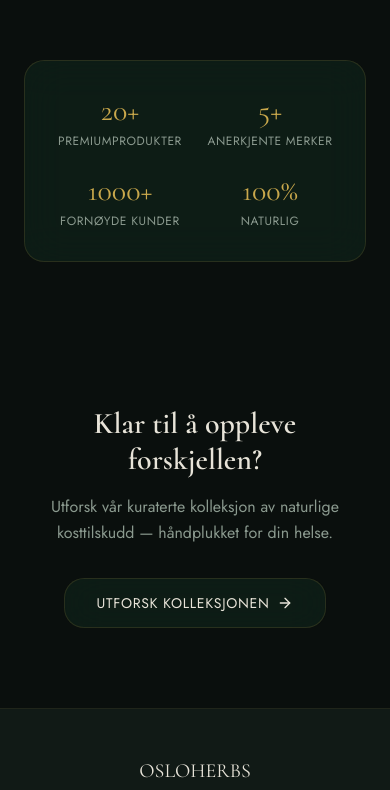
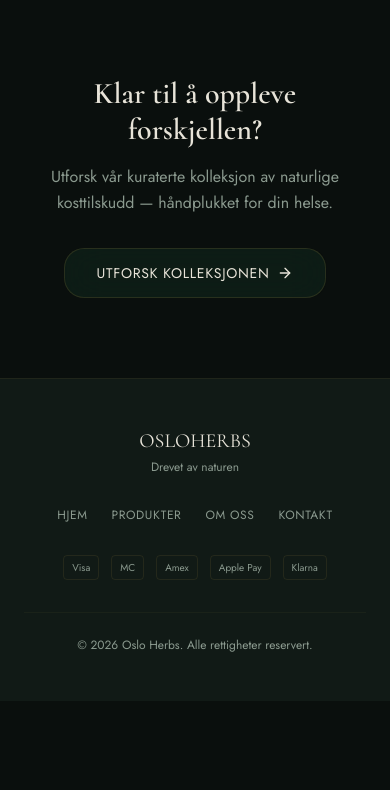
Before and after one commit to daodiii/herbsoslo, a Next.js app: page /om-oss in a window 390 px wide. Shown: the part 3495-4285 px from the top of the page. After the commit the page ends 4196 px from the top, so only its background shows below. Built offline with nearby package versions, Linux system fonts and the light colour scheme.

Commit message:
fix: mobile layout improvements
- Move "Fri frakt" badge to top of page on mobile
- Show only 3 products on mobile instead of 5
- Remove stats section from Om Oss page

Co-Authored-By: Claude Opus 4.6 <noreply@anthropic.com>

```diff
--- a/src/app/om-oss/page.tsx
+++ b/src/app/om-oss/page.tsx
@@ -30,13 +30,6 @@ const values = [
     description:
       "Full transparens om ingredienser, opprinnelse og testing. Du fortjener å vite hva du tar.",
   },
-];
-
-const stats = [
-  { value: "20+", label: "Premiumprodukter" },
-  { value: "5+", label: "Anerkjente merker" },
-  { value: "1000+", label: "Fornøyde kunder" },
-  { value: "100%", label: "Naturlig" },
 ];
 
 const qualityPoints = [
@@ -196,28 +189,6 @@ export default function OmOssPage() {
         </div>
       </section>
 
-      {/* ── Stats ── */}
-      <section className="py-16">
-        <div className="max-w-4xl mx-auto px-6">
-          <ScrollReveal>
-            <div className="glass rounded-[20px] p-8">
-              <div className="grid grid-cols-2 md:grid-cols-4 gap-6 text-center">
-                {stats.map((stat) => (
-                  <div key={stat.label}>
-                    <p className="font-heading text-3xl md:text-4xl text-accent-gold">
-                      {stat.value}
-                    </p>
-                    <p className="font-body text-xs text-muted mt-1 uppercase tracking-wider">
-                      {stat.label}
-                    </p>
-                  </div>
-                ))}
-              </div>
-            </div>
-          </ScrollReveal>
-        </div>
-      </section>
-
       {/* ── CTA ── */}
       <section className="py-20 md:py-28">
         <div className="max-w-3xl mx-auto px-6 text-center">
--- a/src/components/landing/FeaturedProducts.tsx
+++ b/src/components/landing/FeaturedProducts.tsx
@@ -34,7 +34,11 @@ export function FeaturedProducts() {
           )}
 
           {gridProducts.map((product, i) => (
-            <ScrollReveal key={product.id} delay={(i + 1) * 100}>
+            <ScrollReveal
+              key={product.id}
+              delay={(i + 1) * 100}
+              className={i >= 2 ? "hidden md:block" : ""}
+            >
               <ProductCard product={product} />
             </ScrollReveal>
           ))}
--- a/src/components/landing/HeroSection.tsx
+++ b/src/components/landing/HeroSection.tsx
@@ -9,6 +9,13 @@ export function HeroSection() {
       <OrganicBlobs />
 
       <div className="relative z-10 max-w-7xl mx-auto px-6 pt-28 pb-20 w-full grid grid-cols-1 lg:grid-cols-5 gap-12 items-center">
+        {/* Mobile shipping badge — top */}
+        <div className="lg:hidden glass rounded-full px-5 py-2.5 inline-flex self-start">
+          <p className="font-body text-xs text-accent-gold tracking-wider">
+            Fri frakt over 1000 NOK
+          </p>
+        </div>
+
         {/* Left content — 3 cols */}
         <div className="lg:col-span-3 space-y-6">
           <p className="font-body text-sm text-muted uppercase tracking-[0.2em]">
@@ -61,12 +68,6 @@ export function HeroSection() {
           </div>
         </div>
 
-        {/* Mobile shipping badge */}
-        <div className="lg:hidden glass rounded-full px-5 py-2.5 inline-flex self-start">
-          <p className="font-body text-xs text-accent-gold tracking-wider">
-            Fri frakt over 1000 NOK
-          </p>
-        </div>
       </div>
     </section>
   );
```
